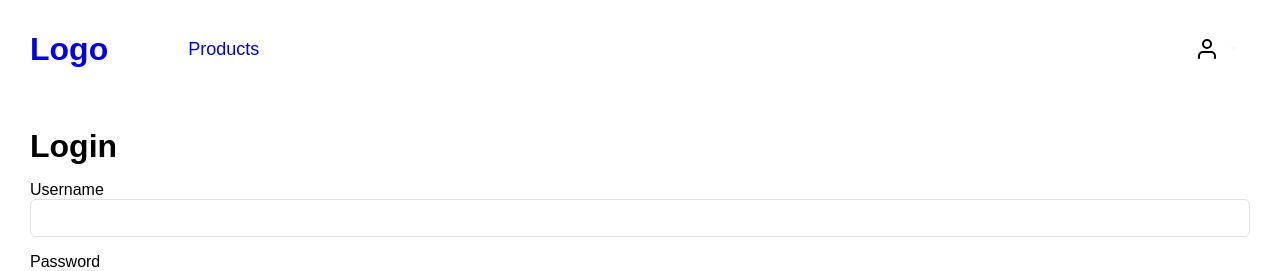
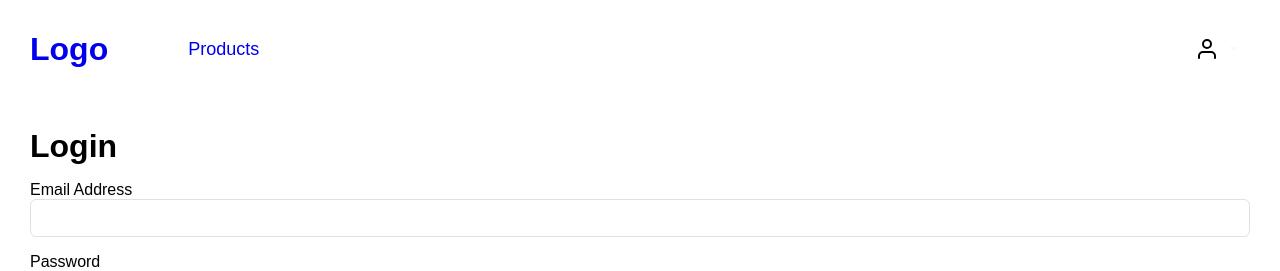
Before and after one commit to tonyelison/shop-react, a React (Vite) app: page /login in a window 1280 px wide. Shown: the top 271 px of the page. Built offline with nearby package versions, Linux system fonts and the light colour scheme; no server answers; a web font is replaced by a local one.

Commit message:
Change username field to Email Address

```diff
--- a/src/components/Login.jsx
+++ b/src/components/Login.jsx
@@ -14,7 +14,7 @@ const Login = () => {
   };
 
   const formFields = [
-    { name: 'username', label: 'Username', type: 'text', required: true },
+    { name: 'username', label: 'Email Address', type: 'email', required: true },
     { name: 'password', label: 'Password', type: 'password', required: true },
   ];
 
--- a/src/components/Register/index.jsx
+++ b/src/components/Register/index.jsx
@@ -15,7 +15,7 @@ const Register = () => {
   };
 
   const formFields = [
-    { name: 'username', label: 'Username', type: 'text', required: true },
+    { name: 'username', label: 'Email Address', type: 'email', required: true },
     { name: 'password', label: 'Password', type: 'password', required: true },
   ];
 
```
